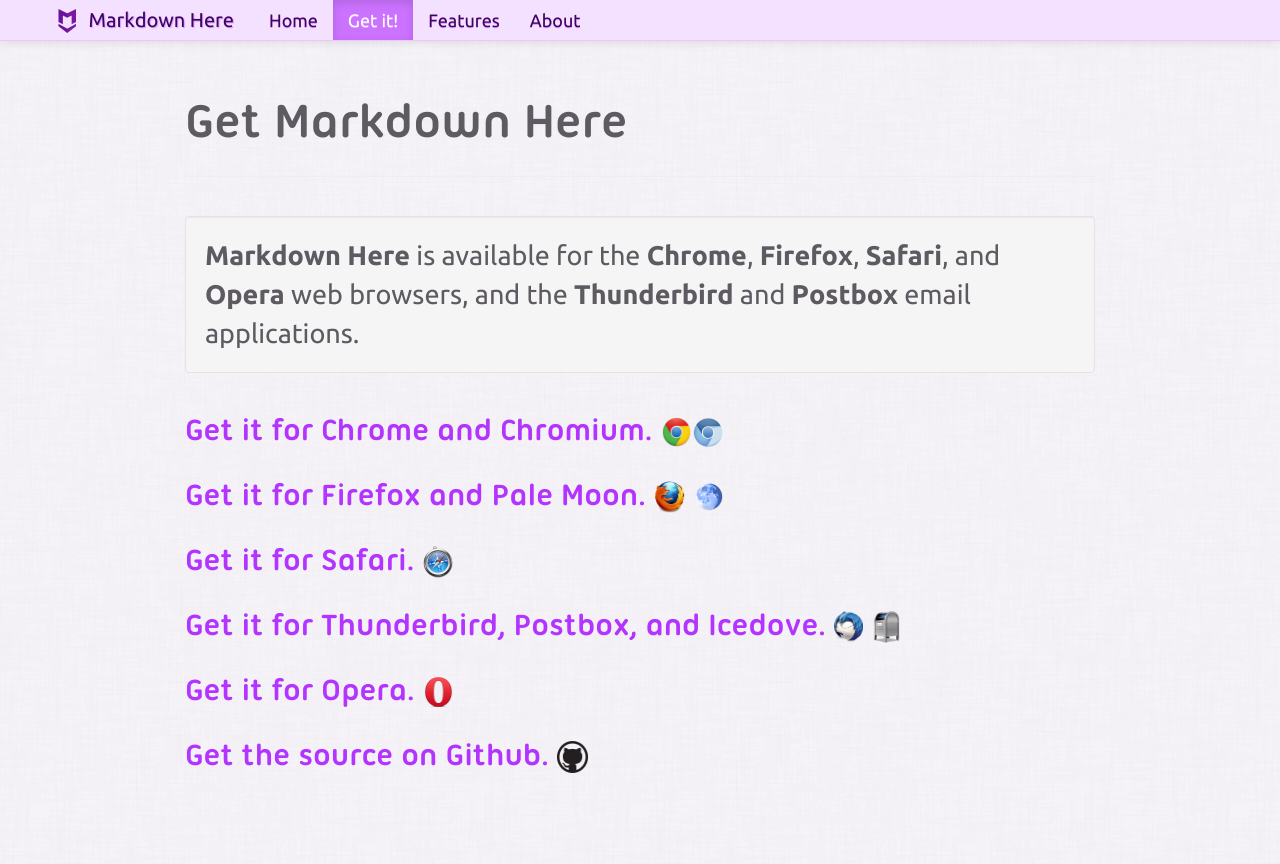
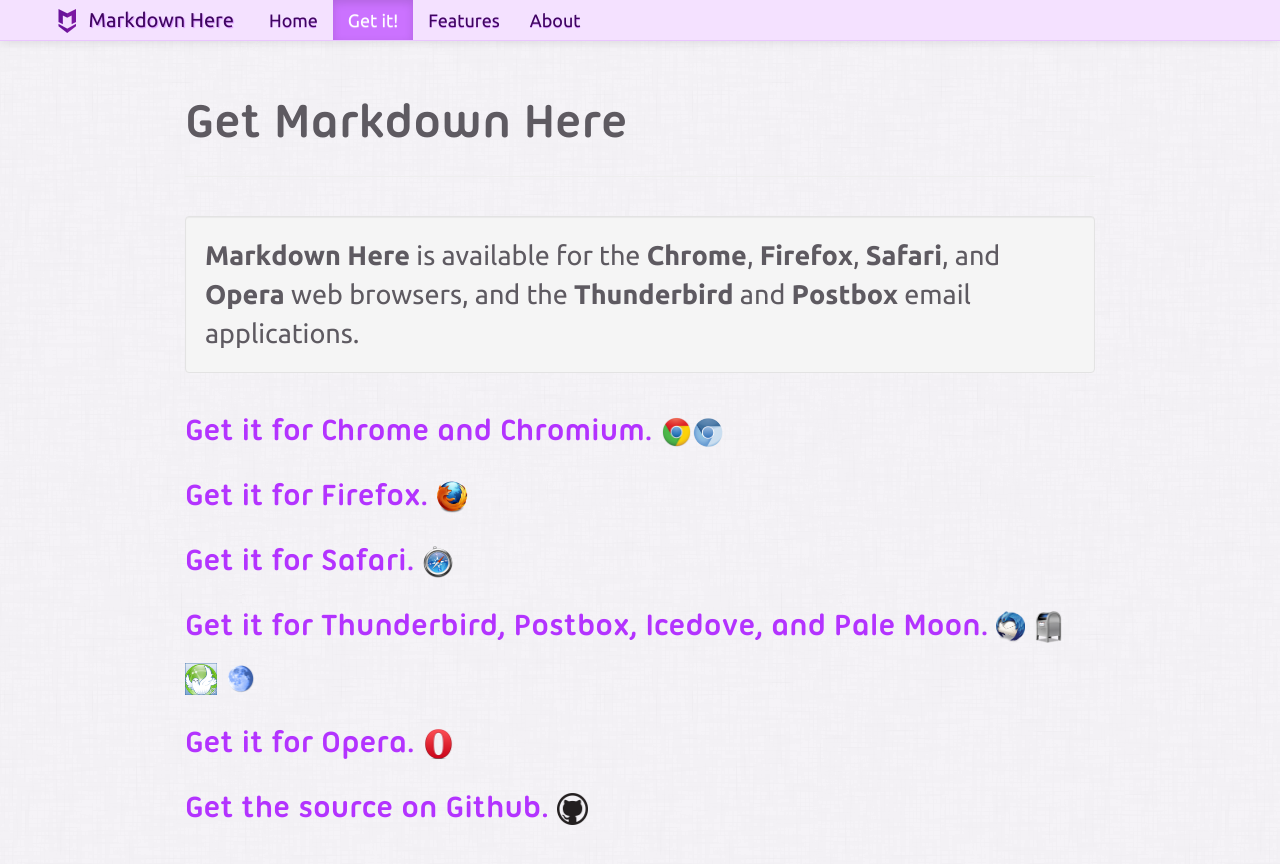
Before and after one commit to adam-p/markdown-here, a Jekyll site: the page built from get.html, in a window 1280 px wide and 942 px high. Shown: the top 864 px of the window. Built offline with Jekyll 4.4.1, drawn with Linux system fonts in a browser that asks for light colours; nearby versions of some CDN libraries.

Commit message:
Update Firefox-related download links

```diff
--- a/Gemfile
+++ b/Gemfile
@@ -1,3 +1,7 @@
 source 'https://rubygems.org'
-gem 'github-pages'
+
+gem 'github-pages', group: :jekyll_plugins
+
 gem 'wdm', '>= 0.1.0' if Gem.win_platform?
+
+gem 'json_pure'
--- a/get.html
+++ b/get.html
@@ -23,18 +23,19 @@
       <img class="browser-logo" src="img/chrome.png"><img class="browser-logo" src="img/chromium.png">
     </h3>
     <h3>
-      <a href="https://addons.mozilla.org/en-US/firefox/addon/markdown-here/">Get it for Firefox and Pale Moon.</a>
+      <a href="https://addons.mozilla.org/en-US/firefox/addon/markdown-here/">Get it for Firefox.</a>
       <img class="browser-logo" src="img/firefox.png">
-      <img class="browser-logo" src="img/palemoon.png">
     </h3>
     <h3>
       <a href="https://s3.amazonaws.com/markdown-here/markdown-here.safariextz">Get it for Safari.</a>
       <img class="browser-logo" src="img/safari.png">
     </h3>
     <h3>
-      <a href="https://addons.mozilla.org/en-US/thunderbird/addon/markdown-here/">Get it for Thunderbird, Postbox, and Icedove.</a>
+      <a href="https://addons.mozilla.org/en-US/thunderbird/addon/markdown-here-xul/">Get it for Thunderbird, Postbox, Icedove, and Pale Moon.</a>
       <img class="browser-logo" src="img/thunderbird.png">
       <img class="browser-logo" src="img/postbox.png">
+      <img class="browser-logo" src="img/icedove.png">
+      <img class="browser-logo" src="img/palemoon.png">
     </h3>
     <h3>
       <a href="https://addons.opera.com/en/extensions/details/markdown-here/">Get it for Opera.</a>
```
Also changed, not shown: README.md, img/icedove.png (added).
